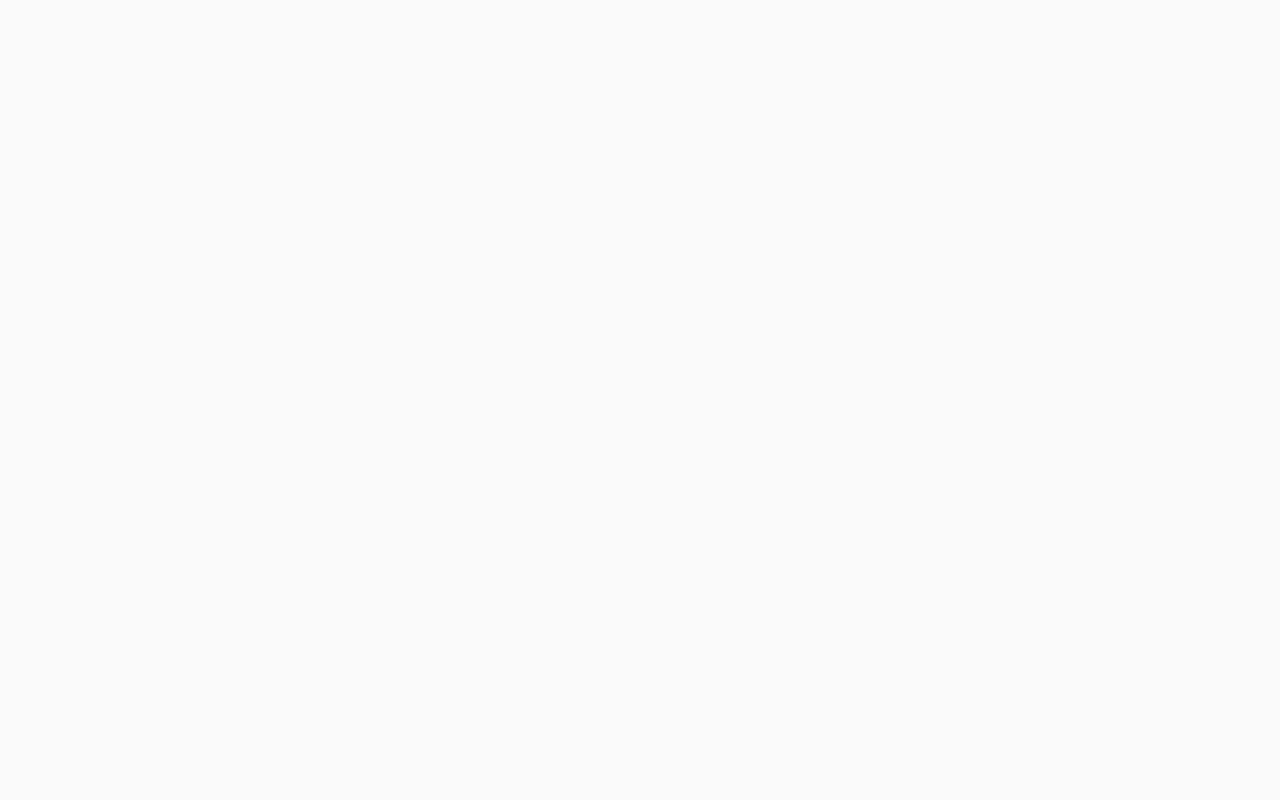
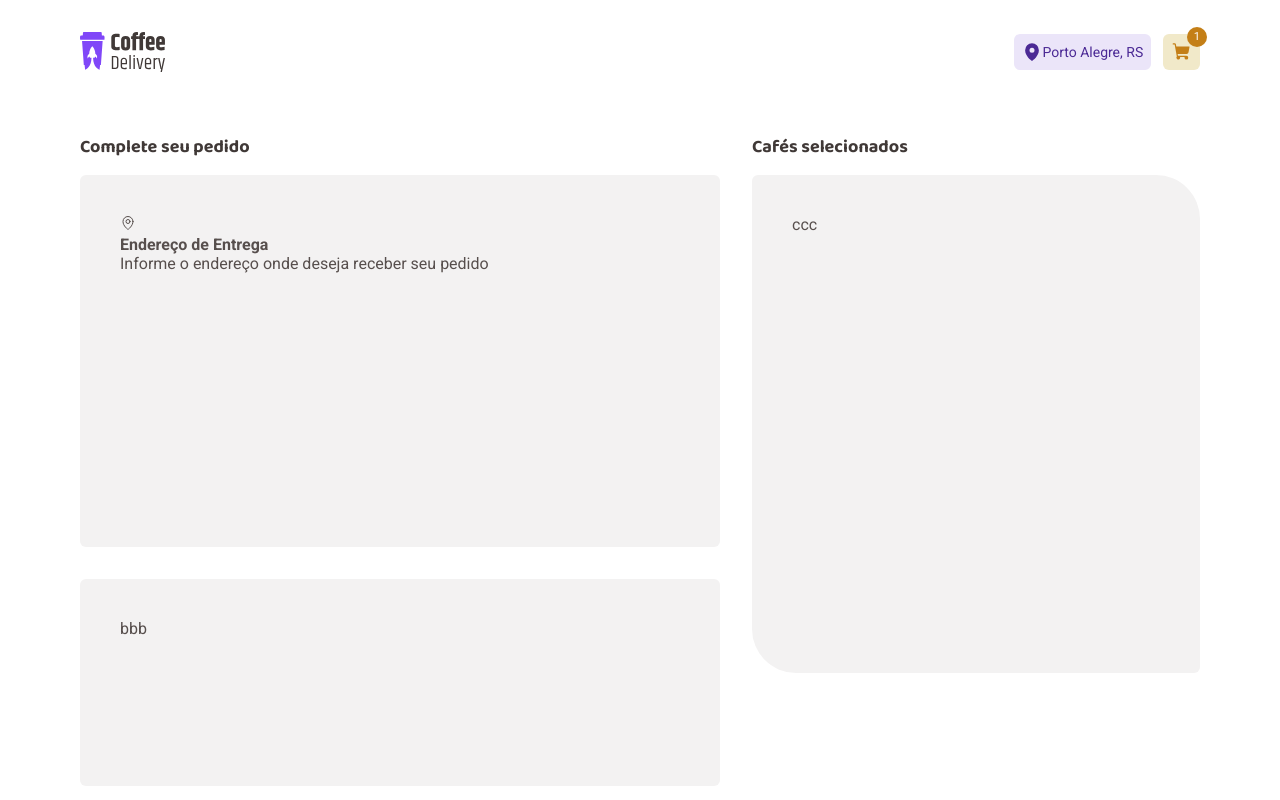
Before and after one commit to manuncorrea/coffe-delivery, a React (Vite) app: page /checkout in a window 1280 px wide. Before the commit this address had no page. Built offline with nearby package versions, Linux system fonts and the light colour scheme.

Commit message:
estilizando pagina de checkout e success

```diff
--- a/src/Routes.tsx
+++ b/src/Routes.tsx
@@ -1,12 +1,16 @@
 import { Route, Routes } from 'react-router-dom'
 import { DefaultLayout } from './layout/DefaultLayout'
+import { Checkout } from './pages/Checkout'
 import { Home } from './pages/Home'
+import { Success } from './pages/Success'
 
 export function Router() {
   return (
     <Routes>
       <Route path="/" element={<DefaultLayout />}>
         <Route path="/" element={<Home />} />
+        <Route path="/checkout" element={<Checkout />} />
+        <Route path="/success" element={<Success />} />
       </Route>
     </Routes>
   )
--- a/src/components/Card/index.tsx
+++ b/src/components/Card/index.tsx
@@ -30,7 +30,9 @@ export function Card({
     <CardContainer>
       <img src={photo} alt="" />
       <div className="category">
-        <p>{categories}</p>
+        {categories.map((categorie) => (
+          <p key={name.length * Math.random()}>{categorie}</p>
+        ))}
       </div>
       <h2>{name}</h2>
       <span className="text-card">{description}</span>
--- a/src/components/Card/styles.ts
+++ b/src/components/Card/styles.ts
@@ -21,21 +21,28 @@ export const CardContainer = styled.div`
     flex-direction: row;
     justify-content: center;
     align-items: center;
-    padding: 0.25rem 0.5rem;
-
-    background: ${(props) => props.theme['yellow-light']};
-    border-radius: 100px;
+    padding: 0px;
+    gap: 4px;
 
     position: absolute;
-    width: 5.063rem;
-    height: 1.313rem;
-    left: calc(50% - 5.063rem / 2);
+    width: 140px;
+    height: 21px;
+    left: calc(50% - 140px / 2);
     top: 112px;
 
     p {
-      font-size: 0.625rem;
+      display: flex;
+      align-items: center;
+      justify-content: center;
+      padding: 0.25rem 0.5rem;
+      font-size: 0.55rem;
       font-weight: 700;
+      width: 5.063rem;
+      height: 1.313rem;
+      font-weight: 700;
+      border-radius: 100px;
       color: ${(props) => props.theme['yellow-dark']};
+      background: ${(props) => props.theme['yellow-light']};
       text-transform: uppercase;
       line-height: 130%;
     }
--- a/src/components/Header/index.tsx
+++ b/src/components/Header/index.tsx
@@ -4,8 +4,8 @@ import { ButtoCart, ContainerButton, HeaderContainer } from './styles'
 
 export function Header() {
   return (
-    <HeaderContainer className="content">
-      <div>
+    <HeaderContainer>
+      <div className="content">
         <img src={logoCoffe} alt="" />
 
         <ContainerButton>
@@ -16,6 +16,7 @@ export function Header() {
 
           <ButtoCart variant="yellow">
             <ShoppingCart weight="fill" size={20} />
+            <span>1</span>
           </ButtoCart>
         </ContainerButton>
       </div>
--- a/src/components/Header/styles.ts
+++ b/src/components/Header/styles.ts
@@ -7,7 +7,7 @@ interface ButtonProps {
 export const HeaderContainer = styled.header`
   width: 100%;
   height: 6.5rem;
-
+  background: ${(props) => props.theme.white};
   display: flex;
   flex-direction: row;
   align-items: center;
@@ -49,15 +49,29 @@ export const ButtoCart = styled.button<ButtonProps>`
 
   transition: 0.6s;
 
+  span {
+    position: absolute;
+    display: flex;
+    align-items: center;
+    justify-content: center;
+
+    top: -7px;
+    right: -7px;
+
+    font-size: 0.7rem;
+    text-align: center;
+
+    width: 1.25rem;
+    height: 1.25rem;
+
+    border-radius: 50%;
+
+    background: ${(props) => props.theme['yellow-dark']};
+    color: ${(props) => props.theme.white};
+  }
+
   ${({ variant }) => css`
     background: ${(props) => props.theme[`${variant}-light`]};
     color: ${(props) => props.theme[`${variant}-dark`]};
   `}
-
-  :hover {
-    ${({ variant }) => css`
-      background: ${(props) => props.theme[`${variant}-dark`]};
-      color: ${(props) => props.theme[`${variant}-light`]};
-    `}
-  }
 `
--- /dev/null
+++ b/src/pages/Checkout/index.tsx
@@ -0,0 +1,33 @@
+import { MapPin } from 'phosphor-react'
+import {
+  CheckoutContainer,
+  CheckoutRequestsContainer,
+  CheckoutSuccessContainer,
+} from './styles'
+
+export function Checkout() {
+  return (
+    <CheckoutContainer className="content">
+      <CheckoutRequestsContainer>
+        <h3>Complete seu pedido</h3>
+
+        <div className="address">
+          <div className="title">
+            <MapPin />
+            <div>
+              <h4>Endereço de Entrega</h4>
+              <span>Informe o endereço onde deseja receber seu pedido</span>
+            </div>
+          </div>
+        </div>
+
+        <div className="payment">bbb</div>
+      </CheckoutRequestsContainer>
+
+      <CheckoutSuccessContainer>
+        <h3>Cafés selecionados</h3>
+        <div className="total">ccc</div>
+      </CheckoutSuccessContainer>
+    </CheckoutContainer>
+  )
+}
--- /dev/null
+++ b/src/pages/Checkout/styles.ts
@@ -0,0 +1,98 @@
+import styled from 'styled-components'
+
+export const CheckoutContainer = styled.div`
+  display: grid;
+  grid-template-columns: 2fr 1fr;
+  margin-top: 2rem;
+
+  h3 {
+    color: ${(props) => props.theme['base-subtitle']};
+    font-family: 'Baloo 2', sans-serif;
+    font-weight: 700;
+    font-size: 1.125rem;
+    display: flex;
+    align-items: center;
+    line-height: 130%;
+    margin-bottom: 1rem;
+  }
+`
+
+export const CheckoutRequestsContainer = styled.section`
+  .address {
+    display: flex;
+    flex-direction: column;
+    align-items: flex-start;
+
+    width: 40rem;
+    height: 23.25rem;
+
+    padding: 2.5rem;
+    gap: 2rem;
+    margin-bottom: 2rem;
+
+    background: ${(props) => props.theme['base-card']};
+    border-radius: 6px;
+
+    /* Inside auto layout */
+    flex: none;
+    order: 0;
+    align-self: stretch;
+    flex-grow: 0;
+  }
+
+  .payment {
+    display: flex;
+    flex-direction: column;
+    align-items: flex-start;
+
+    width: 40rem;
+    height: 12.938rem;
+
+    padding: 2.5rem;
+    gap: 2rem;
+
+    background: ${(props) => props.theme['base-card']};
+    border-radius: 6px;
+  }
+`
+
+export const CheckoutAdress = styled.div`
+  display: flex;
+  flex-direction: column;
+  align-items: flex-start;
+
+  width: 40rem;
+  height: 23.25rem;
+
+  padding: 2.5rem;
+  gap: 2rem;
+  margin-bottom: 2rem;
+
+  background: ${(props) => props.theme['base-card']};
+  border-radius: 6px;
+
+  /* Inside auto layout */
+  flex: none;
+  order: 0;
+  align-self: stretch;
+  flex-grow: 0;
+`
+
+export const CheckoutSuccessContainer = styled.section`
+  .total {
+    display: flex;
+    flex-direction: column;
+    align-items: flex-start;
+
+    padding: 2.5rem;
+    gap: 1.5rem;
+
+    width: 28rem;
+    height: 31.125rem;
+
+    left: 832px;
+
+    background: ${(props) => props.theme['base-card']};
+    border-radius: 6px 44px;
+  }
+`
--- /dev/null
+++ b/src/pages/Success/index.tsx
@@ -0,0 +1,19 @@
+import imagemSuccess from '../../assets/illustration-success.png'
+import { SuccessContainer, SucessContent } from './styles'
+
+export function Success() {
+  return (
+    <SuccessContainer className="content">
+      <div>
+        <h2>Uhu! Pedido confirmado</h2>
+        <p>Agora é só aguardar que logo o café chegará até você</p>
+      </div>
+
+      <SucessContent>
+        <div>aaaa</div>
+
+        <img src={imagemSuccess} alt="" />
+      </SucessContent>
+    </SuccessContainer>
+  )
+}
--- /dev/null
+++ b/src/pages/Success/styles.ts
@@ -0,0 +1,44 @@
+import styled from 'styled-components'
+
+export const SuccessContainer = styled.div`
+  div {
+    margin-bottom: 2.5rem;
+    h2 {
+      font-family: 'Baloo 2', sans-serif;
+      font-size: 800;
+      font-size: 2rem;
+      color: ${(props) => props.theme['yellow-dark']};
+      margin-top: 2rem;
+    }
+
+    p {
+      font-weight: 400;
+      font-size: 1.25rem;
+      color: ${(props) => props.theme['base-subtitle']};
+    }
+  }
+`
+export const SucessContent = styled.div`
+  display: grid;
+  grid-template-columns: 2fr 1fr;
+
+  div {
+    display: flex;
+    flex-direction: column;
+    align-items: flex-start;
+
+    width: 32.875rem;
+    height: 16.875rem;
+
+    border: double 1px transparent;
+    border-image-slice: 1;
+    border-radius: 6px 36px;
+    background-image: linear-gradient(
+        ${(props) => props.theme.white},
+        ${(props) => props.theme.white}
+      ),
+      radial-gradient(circle at top left, #dbac2c, #8047f8);
+    background-origin: border-box;
+    background-clip: content-box, border-box;
+  }
+`
--- a/src/styles/global.ts
+++ b/src/styles/global.ts
@@ -8,7 +8,7 @@ export const GlobalStyle = createGlobalStyle`
   }
 
   body {
-    background: ${(props) => props.theme.background};
+    background: ${(props) => props.theme.white};
     color: ${(props) => props.theme['base-text']};
     -webkit-font-smoothing: antialiased;
   }
```
Also changed, not shown: src/assets/illustration-success.png (added).
